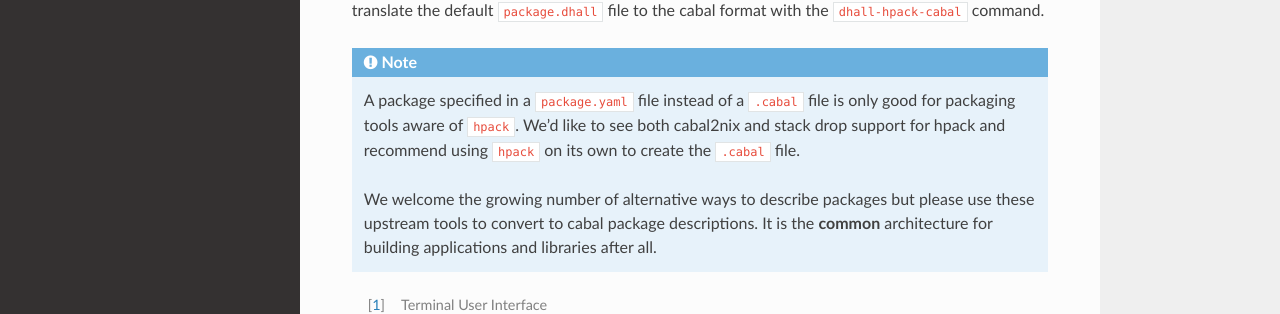
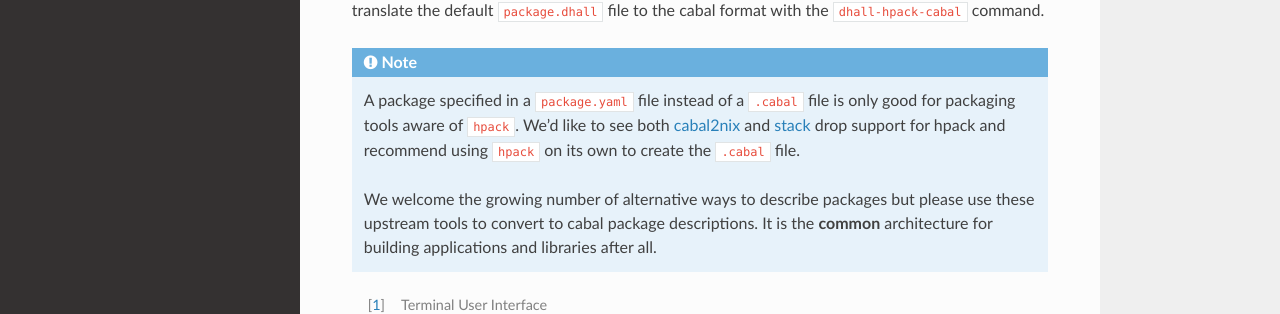
Before and after one commit to cabalism/hpack-dhall-docs, a Sphinx documentation site: the page built from docs/intro.rst, in a window 1280 px wide. Shown: the part 307-621 px from the top of the page. Built offline with Sphinx 7.4.7 and the Read the Docs theme 2.0.0, drawn with Linux system fonts in a browser that asks for light colours.

```diff
--- a/docs/intro.rst
+++ b/docs/intro.rst
@@ -15,8 +15,8 @@ command.
 .. note::
    A package specified in a ``package.yaml`` file instead of a ``.cabal`` file
    is only good for packaging tools aware of ``hpack``.  We'd like to see both
-   cabal2nix and stack drop support for hpack and recommend using ``hpack`` on
-   its own to create the ``.cabal`` file.
+   cabal2nix_ and stack_ drop support for hpack and recommend using ``hpack``
+   on its own to create the ``.cabal`` file.
 
    We welcome the growing number of alternative ways to describe packages but
    please use these upstream tools to convert to cabal package descriptions. It
```
Also changed, not shown: other parts of docs/intro.rst (+2 -0 lines).
